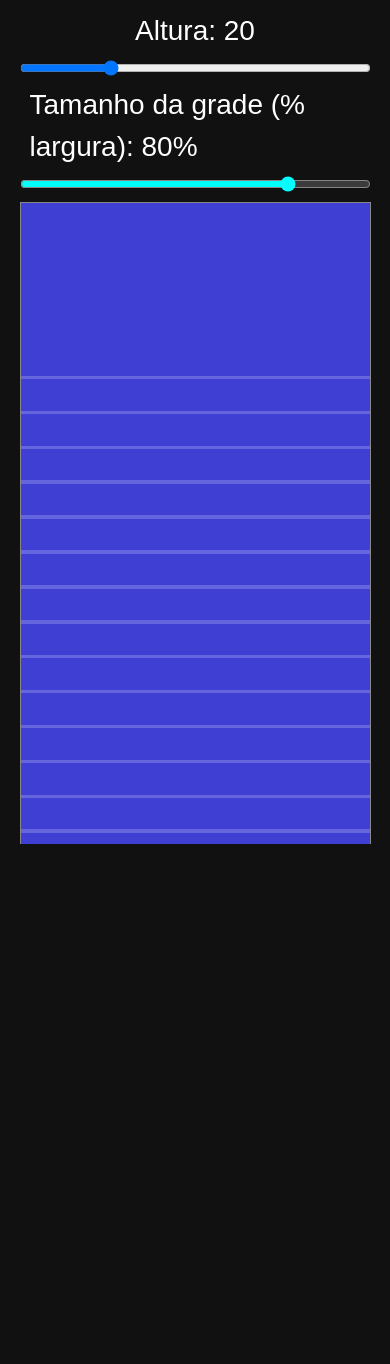
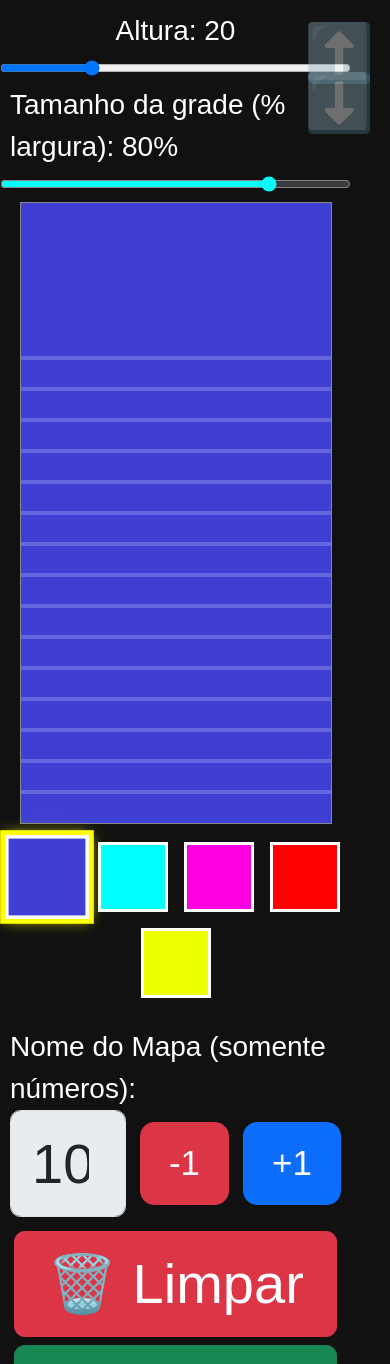
Before and after one commit to zandeko/mapeditor, a plain HTML site: page index.html in a window 390 px wide. Shown: the top 1364 px of the page. Before the commit the page ends 844 px from the top, so only its background shows below. Drawn offline with nearby package versions, Linux system fonts and the light colour scheme.

Commit message:
Add files via upload

```diff
--- a/index.html
+++ b/index.html
@@ -9,9 +9,13 @@
     html, body {
   overflow-y: auto;
   font-size: clamp(28px, 5vw, 40px);
-      margin: 0; padding: 0; height: 100%; background: #111; color: white;
-      font-family: sans-serif; display: flex; flex-direction: column; align-items: center;
-    }
+  margin: 0;
+  padding: 0;
+  height: auto;
+  background: #111;
+  color: white;
+  font-family: sans-serif;
+}
     canvas {
   border: 1px solid #888;
   image-rendering: pixelated;
@@ -66,18 +70,18 @@
       width: 80px;
     }
     @media (max-width: 600px) {
-      canvas {
-        width: 90vw !important;
-      }
+  canvas {
+    width: var(--canvas-width, 25vw) !important;
+  }
+  input[type=range] {
+  width: 50vw;
+  max-width: 90vw;
+}
       input[type=range] {
         width: 90vw !important;
       }
     }
     .selected-color {
-    outline: 3px solid yellow;
-    box-shadow: 0 0 10px yellow;
-  }
-.selected-color {
   outline: 4px solid #ff0;
   transform: scale(1.2);
   box-shadow: 0 0 12px #ff0;
@@ -86,6 +90,12 @@
   html, body {
     font-size: clamp(16px, 1.2vw, 20px);
   }
+
+  #palette button {
+  width: 50px;
+  height: 50px;
+}
+
   #buttonGroup button,
   #buttonGroup input[type=file],
   input#mapNumber {
@@ -96,19 +106,9 @@
     height: 50px;
   }
 }
-  #buttonGroup button,
-  #buttonGroup input[type=file],
-  input#mapNumber {
-    font-size: 1rem !important;
-  }
-  #palette button {
-    width: 50px;
-    height: 50px;
-  }
-
 </style>
 </head>
-<body style="max-width: 90vw; width: 100%;">
+<body style="max-width: 90vw; width: 100%; display: flex; flex-direction: column; align-items: center;">
 
 
   <div id="topControls">
@@ -119,11 +119,12 @@
 <input id="tamanhoGrid" type="range" min="10" max="100" value="80" style="accent-color: #0ff;" />
   </div>
 
-  <div style="display: flex; align-items: flex-start; gap: 10px;">
+  <div style="display: flex; flex-direction: column; align-items: center; width: 100%;">
   <canvas id="mapCanvas"></canvas>
+  <div style="margin-top: 10px; display: flex; justify-content: center; flex-wrap: wrap; width: 100%;" id="palette"></div>
 </div>
 
-  <div style="margin-top: 20px;" id="palette"></div>
+  <div style="margin-top: 10px; display: flex; justify-content: center; flex-wrap: wrap; width: 100%;" id="palette"></div>
 
   <div id="controls">
     <div class="map-name-section">
@@ -138,7 +139,9 @@
     <div id="buttonGroup">
       <button onclick="clearMap()" class="btn btn-danger">🗑️ Limpar</button>
       <button onclick="exportPNG()" class="btn btn-success">💾 Salvar Mapa</button>
-      <input type="file" accept="image/png" onchange="loadFromImage(event)" />
+      <div class="d-flex flex-column w-100">
+        <input type="file" accept="image/png" onchange="loadFromImage(event)" class="form-control" style="max-width: 100%;" />
+      </div>
     </div>
   </div>
 
@@ -257,7 +260,12 @@
     window.addEventListener('mouseup', stopDrawing);
 
     canvas.addEventListener('touchstart', (e) => { isDrawing = true; paintAt(e); });
-    window.addEventListener('touchmove', (e) => { if (isDrawing) paintAt(e); e.preventDefault(); });
+    canvas.addEventListener('touchmove', (e) => {
+  if (isDrawing) {
+    paintAt(e);
+    e.preventDefault();
+  }
+});
     window.addEventListener('touchend', stopDrawing);
 
     function clearMap() {
@@ -378,5 +386,13 @@ function decrementMapNumber() {
 }
   </script>
 
+  <button onclick="window.scrollBy({ top: -200, behavior: 'smooth' });"
+          style="position: fixed; top: 10px; right: 10px; z-index: 9999; opacity: 0.4; font-size: 2rem; border: none; background: transparent;">
+    ⬆️
+  </button>
+  <button onclick="window.scrollBy({ top: 200, behavior: 'smooth' });"
+          style="position: fixed; top: 60px; right: 10px; z-index: 9999; opacity: 0.4; font-size: 2rem; border: none; background: transparent;">
+    ⬇️
+  </button>
 </body>
 </html>
```
